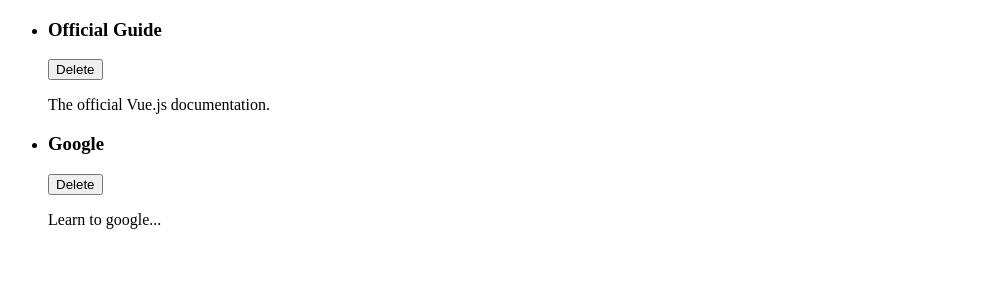
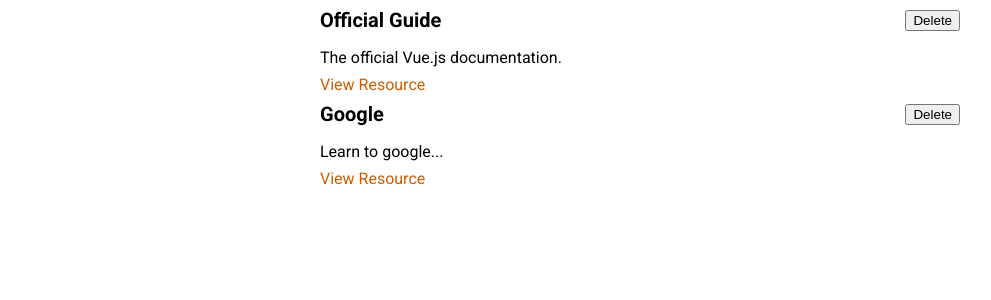
Before and after one commit to nabeel-anwar/vuejs, a Vue app in the folder Learning Resource Vue Project/: page / in a window 1280 px wide. Shown: the top 300 px of the page, without its empty margins (0-991 px from the left). Built offline with nearby package versions, Linux system fonts and the light colour scheme.

Commit message:
Added Stored Resource Component

```diff
--- a/Learning Resource Vue Project/src/App.vue
+++ b/Learning Resource Vue Project/src/App.vue
@@ -1,20 +1,14 @@
 <template>
   <ul>
-    <learning-resource
-      v-for="res in storedResources"
-      :key="res.id"
-      :title="res.title"
-      :description="res.description"
-      :link="res.link"
-    ></learning-resource>
+    <stored-resource :resources="storedResources"></stored-resource>
   </ul>
 </template>
 
 <script>
-import LearningResource from './components/learning-resources/LearningResource.vue';
+import StoredResource from './components/learning-resources/StoredResource.vue';
 export default {
   components: {
-    LearningResource,
+    StoredResource,
   },
   data() {
     return {
@@ -37,4 +31,18 @@
 };
 </script>
 
-<style></style>
+<style>
+@import url('https://fonts.googleapis.com/css2?family=Roboto:wght@400;700&display=swap');
+
+* {
+  box-sizing: border-box;
+}
+
+html {
+  font-family: 'Roboto', sans-serif;
+}
+
+body {
+  margin: 0;
+}
+</style>
--- a/Learning Resource Vue Project/src/components/learning-resources/LearningResource.vue
+++ b/Learning Resource Vue Project/src/components/learning-resources/LearningResource.vue
@@ -8,7 +8,7 @@
     </div>
     <p>{{ description }}</p>
     <nav>
-      <a :href="link"></a>
+      <a :href="link">View Resource</a>
     </nav>
   </li>
 </template>
@@ -19,4 +19,34 @@
 };
 </script>
 
-<style></style>
+<style>
+li {
+  margin: auto;
+  max-width: 40rem;
+}
+
+header {
+  display: flex;
+  justify-content: space-between;
+  align-items: center;
+}
+
+h3 {
+  font-size: 1.25rem;
+  margin: 0.5rem 0;
+}
+
+p {
+  margin: 0.5rem 0;
+}
+
+a {
+  text-decoration: none;
+  color: #ce5c00;
+}
+
+a:hover,
+a:active {
+  color: #c89300;
+}
+</style>
--- /dev/null
+++ b/Learning Resource Vue Project/src/components/learning-resources/StoredResource.vue
@@ -0,0 +1,31 @@
+<template>
+  <ul>
+    <learning-resource
+      v-for="res in resources"
+      :key="res.id"
+      :title="res.title"
+      :description="res.description"
+      :link="res.link"
+    ></learning-resource>
+  </ul>
+</template>
+
+<script>
+import LearningResource from './LearningResource.vue';
+export default {
+  components: {
+    LearningResource,
+  },
+  props: ['resources'],
+};
+</script>
+
+<style>
+ul {
+  list-style: none;
+  margin: 0;
+  padding: 0;
+  margin: auto;
+  max-width: 40rem;
+}
+</style>
```
